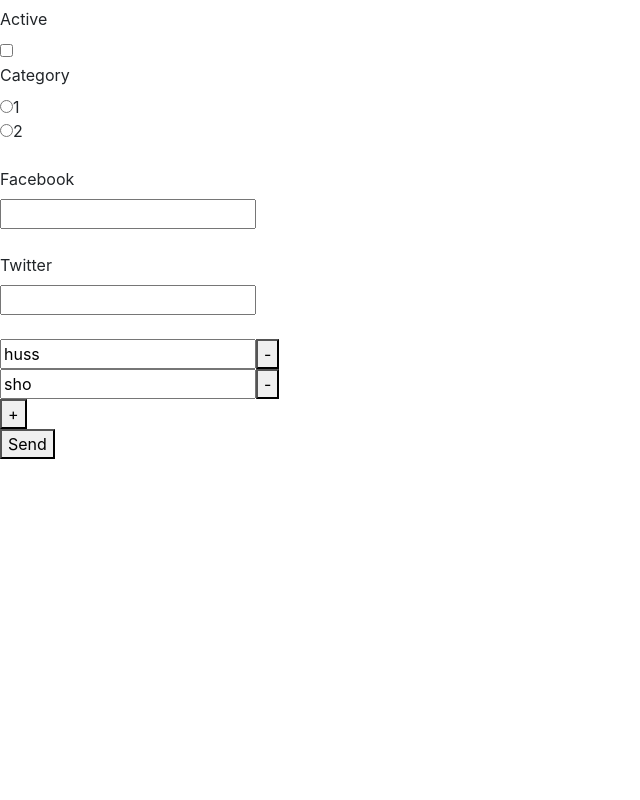
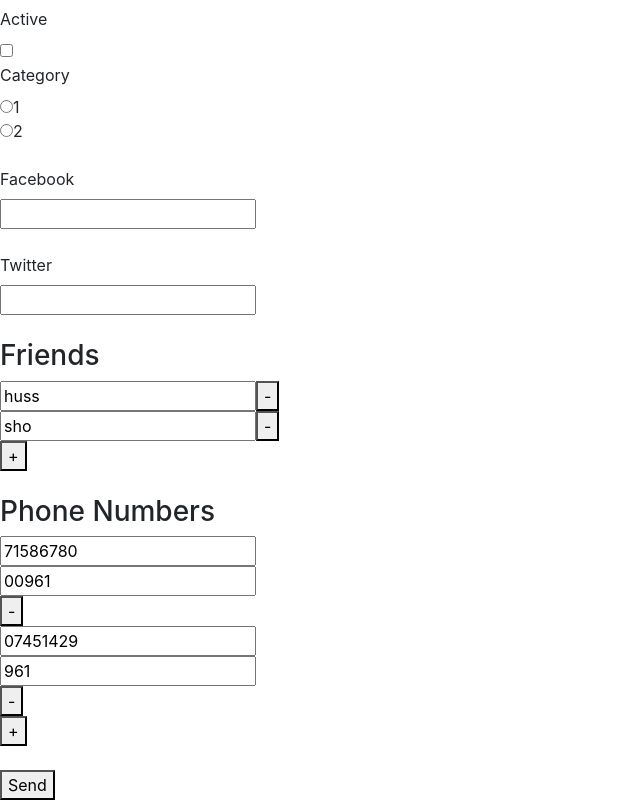
Before and after one commit to shokrshokr/react-step-by-step, a React (Create React App) app: page / in a window 1280 px wide. Shown: the part 245-1045 px from the top of the page, without its empty margins (0-640 px from the left). Before the commit the page ends 800 px from the top, so only its background shows below. Built offline with nearby package versions, Linux system fonts and the light colour scheme.

Commit message:
024-part4

```diff
--- a/src/App.js
+++ b/src/App.js
@@ -47,6 +47,7 @@
           name="friends"
           render={ arrayHelper => (
             <div>
+              <h3>Friends</h3>
               {props.values.friends.map((item, index) => (
                 <div key={index}>
                   <Field name={`friends.${index}`} />
@@ -70,7 +71,41 @@
 
             </div>
           )}
-        />
+        /><br />
+
+        <FieldArray
+          name="phoneNumbers"
+          render={ arrayHelper => (
+            <div>
+              <h3>Phone Numbers</h3>
+              {props.values.phoneNumbers.map((item, index) => (
+                <div key={index}>
+                  <Field name={`phoneNumbers.${index}.number`} placeholder="number" />
+                  <ErrorMessage name={`phoneNumbers.${index}.number`} /><br />
+
+                  <Field name={`phoneNumbers.${index}.extension`} placeholder="extension" />
+                  <ErrorMessage name={`phoneNumbers.${index}.extension`} /><br />
+
+                  <button
+                    type="button"
+                    onClick={() => arrayHelper.remove(index)}
+                  >
+                    -
+                  </button>
+
+                </div>
+              ))}
+
+              <button
+                type="button"
+                onClick={() => arrayHelper.push({number: '', extension: ''})}
+              >
+                +
+              </button>
+
+            </div>
+          )}
+        /><br />
 
         <button type="submit">Send</button>
       </form>
@@ -89,6 +124,12 @@
       }),
       friends: Yup.array().of(
         Yup.string().required('Required'),
+      ),
+      phoneNumbers: Yup.array().of(
+        Yup.object().shape({
+          number: Yup.number().typeError('accept numbers only').required('number is a required field'),
+          extension: Yup.number().typeError('accept numbers only').required('extension is a required field'),
+        }),
       )
     })
     return(
@@ -111,7 +152,17 @@
               facebook: "",
               twitter: "",
             },
-            friends: ["huss", "sho"]
+            friends: ["huss", "sho"],
+            phoneNumbers: [
+              {
+                number: "71586780",
+                extension: "00961"
+              },
+              {
+                number: "07451429",
+                extension: "961"
+              }
+            ]
           }}
           onSubmit={this.onSubmit}
           render={this.form}
```
